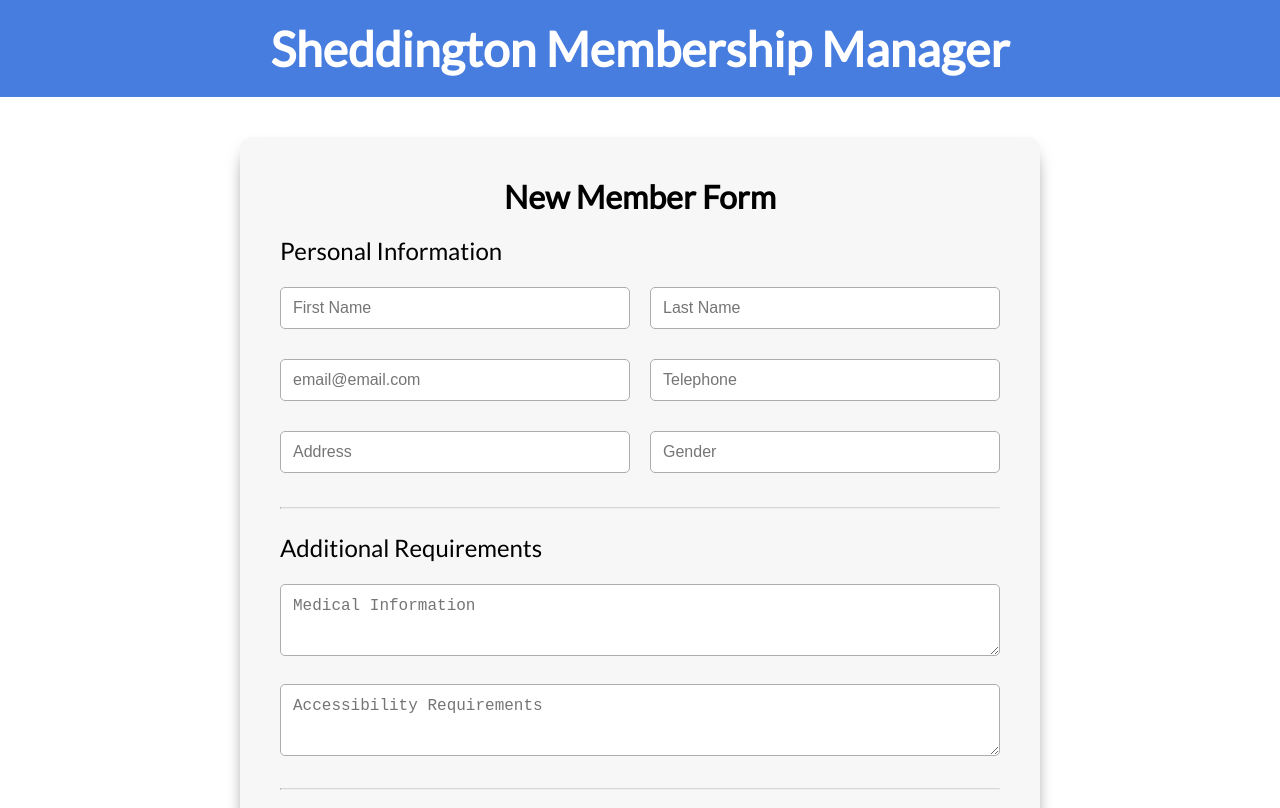
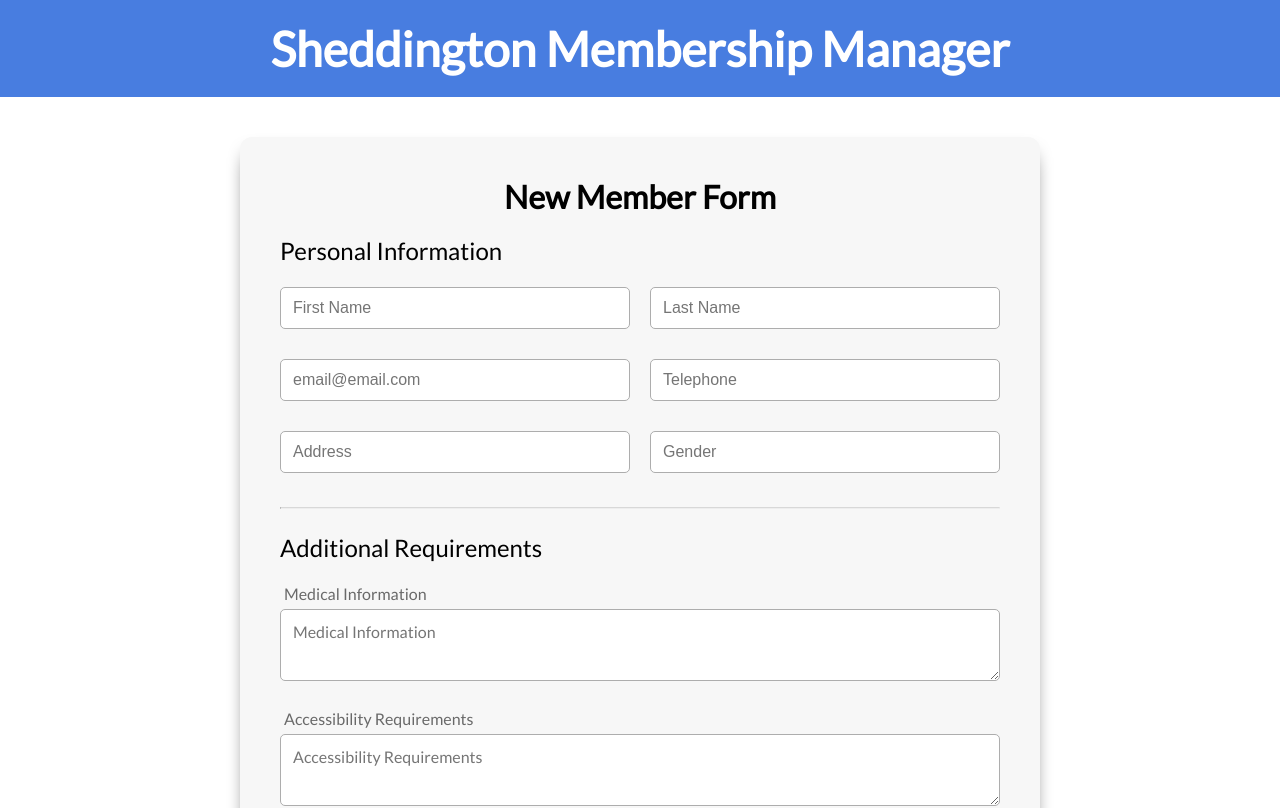
Before and after one commit to AUTOMCAS/sheddington-membership-manager, a React app in the folder frontend/: page /members/create in a window 1280 px wide. Shown: the top 808 px of the page. Built offline with nearby package versions, Linux system fonts and the light colour scheme.

Commit message:
Frontend:MemberPage: Add initial functionality and route

```diff
--- a/frontend/src/App.tsx
+++ b/frontend/src/App.tsx
@@ -1,6 +1,7 @@
 import React from 'react';
 import CreateMember from './components/forms/CreateMemberForm/CreateMemberForm';
 import Members from './pages/Members/Members';
+import MemberPage from './pages/MemberPage/MemberPage';
 import { BrowserRouter, Routes, Route } from 'react-router-dom';
 
 const App: React.FC = () => {
@@ -9,6 +10,7 @@ const App: React.FC = () => {
       <Routes>
         <Route path="/members" element={<Members />} />
         <Route path="/members/create" element={<CreateMember />} />
+        <Route path="/members/:id" element={<MemberPage />} />
       </Routes>
     </BrowserRouter>
   );
--- a/frontend/src/components/MemberTable/MemberTable.tsx
+++ b/frontend/src/components/MemberTable/MemberTable.tsx
@@ -3,14 +3,14 @@ import './MemberTable.css';
 import moment from 'moment';
 
 import { useTable } from 'react-table';
+
 type MemberProps = {
   id: string | number;
   firstName: string;
   lastName: string;
   email: string;
   telephone: string;
-  address: string;
-  gender: string | undefined;
+  gender: string;
   joinDate: string;
   renewalDate: string;
   createdAt: string;
@@ -46,10 +46,6 @@ const MemberTable: React.FC<MemberTableProps> = ({
             accessor: 'telephone',
           },
           {
-            Header: 'Address',
-            accessor: 'address',
-          },
-          {
             Header: 'Gender',
             accessor: 'gender',
           },
@@ -60,6 +56,17 @@ const MemberTable: React.FC<MemberTableProps> = ({
           {
             Header: 'Renewal Date',
             accessor: (row: any): string => formatDate(row.renewalDate),
+          },
+          {
+            Header: 'View',
+            accessor: 'id',
+
+            Cell: (props: any) => (
+              <a href={`/members/${props.value}`}>
+                {' '}
+                <button>View</button>
+              </a>
+            ),
           },
         ],
       },
--- a/frontend/src/components/forms/TextareaInputField/TextareaInputField.css
+++ b/frontend/src/components/forms/TextareaInputField/TextareaInputField.css
@@ -4,14 +4,20 @@
   font-size: 14px;
   padding: 6px 0;
   margin: auto;
-  /* width: 350px; */
+}
+.textarea-input-field label {
+  padding-bottom: 6px;
+  font-size: 16px;
+  margin-left: 4px;
+  color: #696969;
 }
 
 .textarea-input {
+  font-family: 'Lato', sans-serif;
+  font-size: 16px;
   padding: 12px;
   margin-bottom: 16px;
   text-align: start;
-  font-size: 16px;
   height: 42px;
   border-radius: 5px;
   background: white;
--- a/frontend/src/components/forms/TextareaInputField/TextareaInputField.tsx
+++ b/frontend/src/components/forms/TextareaInputField/TextareaInputField.tsx
@@ -18,7 +18,13 @@ const TextareaInputField: React.FC<TextareaInputFieldProps> = ({
 
   return (
     <div className="textarea-input-field">
-      <textarea className="textarea-input" autoComplete="off" {...field} {...props} />
+      <label htmlFor={props.id || props.name}>{label}</label>
+      <textarea
+        className="textarea-input"
+        autoComplete="off"
+        {...field}
+        {...props}
+      />
       {meta.touched && meta.error ? (
         <div className="error">{meta.error}</div>
       ) : null}
--- /dev/null
+++ b/frontend/src/pages/MemberPage/MemberPage.tsx
@@ -0,0 +1,73 @@
+import React, { useState, useEffect } from 'react';
+import { useParams } from 'react-router-dom';
+
+type MemberProps = {
+  id: string | number;
+  firstName: string;
+  lastName: string;
+  email: string;
+  telephone: string;
+  address: string;
+  gender: string;
+  interests: string;
+  medicalInformation: string;
+  accessibilityRequirements: string;
+  joinDate: string;
+  renewalDate: string;
+  createdAt: string;
+  updatedAt: string;
+  emergencyContacts: EmergencyContactsProp[];
+};
+
+type EmergencyContactsProp = {
+  firstName: string;
+  lastName: string;
+  telephone: string;
+  relationship: string;
+};
+
+const MemberPage: React.FC = (): JSX.Element => {
+  const { id } = useParams<{ id: string }>();
+  const [member, setMember] = useState<MemberProps | null>(null);
+
+  useEffect(() => {
+    if (id) {
+      getMember(id);
+    }
+  }, [id]);
+
+  const getMember = async (id: string) => {
+    const memberData = await fetch(`http://localhost:8080/members/${id}`, {
+      method: 'get',
+    })
+      .then((response) => response.json())
+      .then((data) => {
+        return data;
+      });
+    setMember(memberData);
+  };
+
+  return (
+    <div className="member-page">
+      <h2 className="page-heading">Member page</h2>
+      {member !== null && (
+        <div>
+          <div>{member.firstName}</div>
+          <div>{member.lastName}</div>
+          <div>{member.email}</div>
+          <div>{member.telephone}</div>
+          <div>{member.address}</div>
+          <div>{member.gender}</div>
+          <div>{member.medicalInformation}</div>
+          <div>{member.accessibilityRequirements}</div>
+          <div>{member.interests}</div>
+          <div>{member.joinDate}</div>
+          <div>{member.renewalDate}</div>
+          <div>{member.emergencyContacts[0].firstName}</div>
+        </div>
+      )}
+    </div>
+  );
+};
+
+export default MemberPage;
--- a/frontend/tsconfig.json
+++ b/frontend/tsconfig.json
@@ -14,6 +14,6 @@
     //"noUnusedLocals": true
     //"noUnusedParameters": true
   },
-  "include": ["**/*.ts", "**/*.tsx"],
+  "include": ["**/*.ts", "**/*.tsx", "src/pages/MemberPage"],
   "exclude": ["node_modules"]
 }
```
